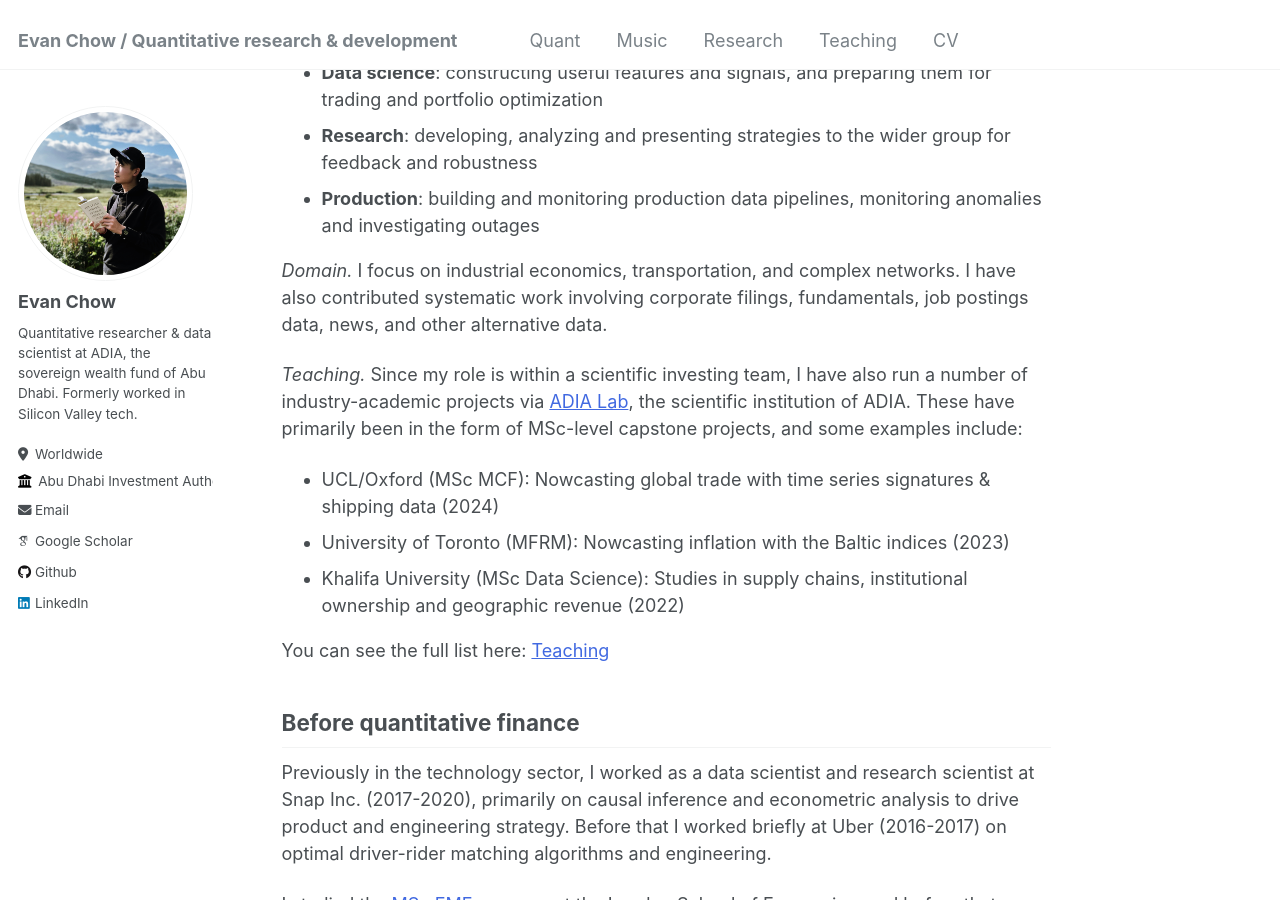
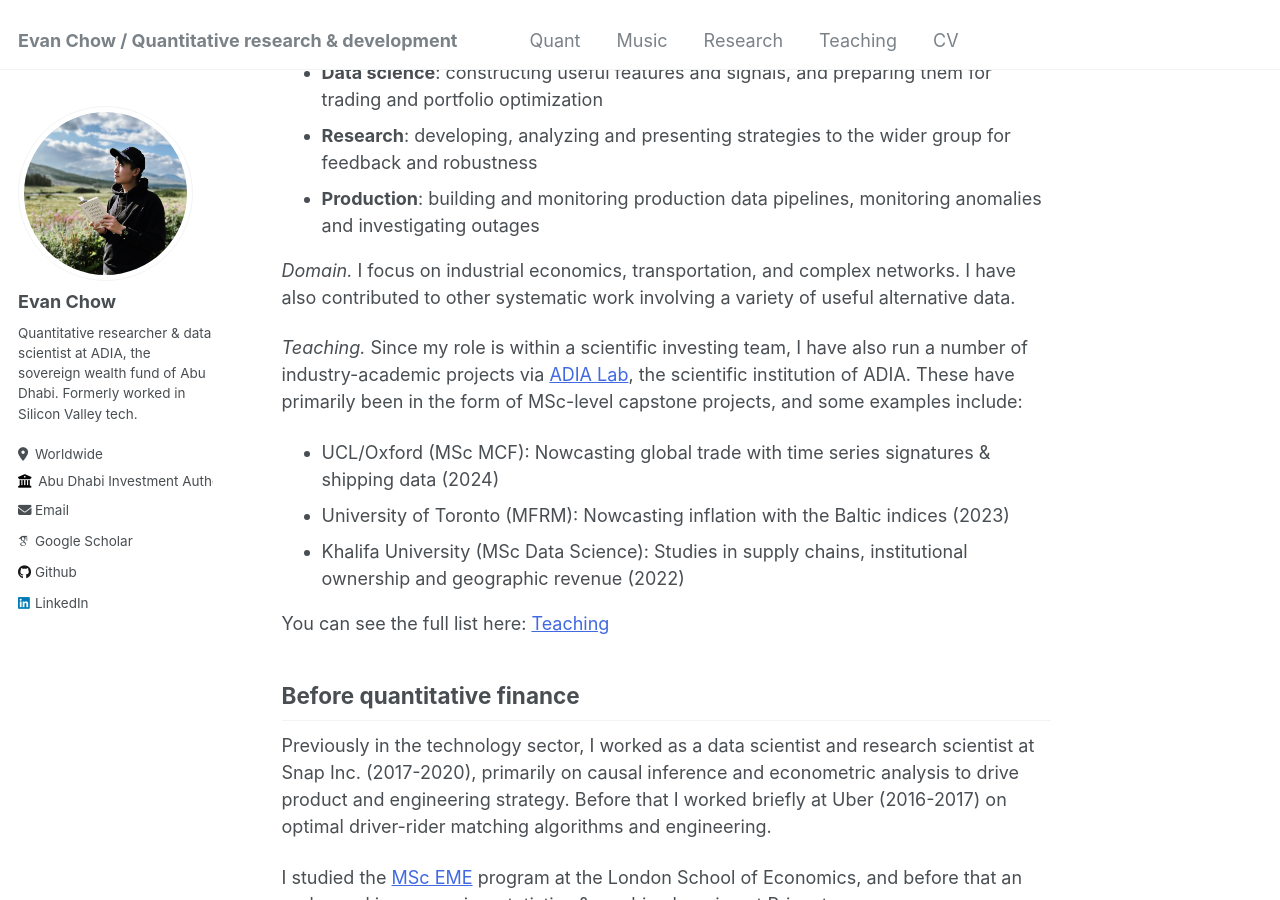
Before and after one commit to evnchw/evnchw.github.io, a Jekyll site: the page built from _pages/about.md, in a window 1280 px wide and 900 px high, scrolled down 597 px. Built offline with Jekyll 4.4.1, drawn with Linux system fonts in a browser that asks for light colours; some web fonts are replaced.

Commit message:
Quick commit.

```diff
--- a/_pages/about.md
+++ b/_pages/about.md
@@ -23,7 +23,7 @@ My primary work at ADIA focuses on mobilizing alternative data for systematic st
 - **Research**: developing, analyzing and presenting strategies to the wider group for feedback and robustness
 - **Production**: building and monitoring production data pipelines, monitoring anomalies and investigating outages
 
-*Domain.* I focus on industrial economics, transportation, and complex networks. I have also contributed systematic work involving corporate filings, fundamentals, job postings data, news, and other alternative data.
+*Domain.* I focus on industrial economics, transportation, and complex networks. I have also contributed to other systematic work involving a variety of useful alternative data.
 
 *Teaching.* Since my role is within a scientific investing team, I have also run a number of industry-academic projects via [ADIA Lab](https://www.adialab.ae/), the scientific institution of ADIA. These have primarily been in the form of MSc-level capstone projects, and some examples include:
 
```
